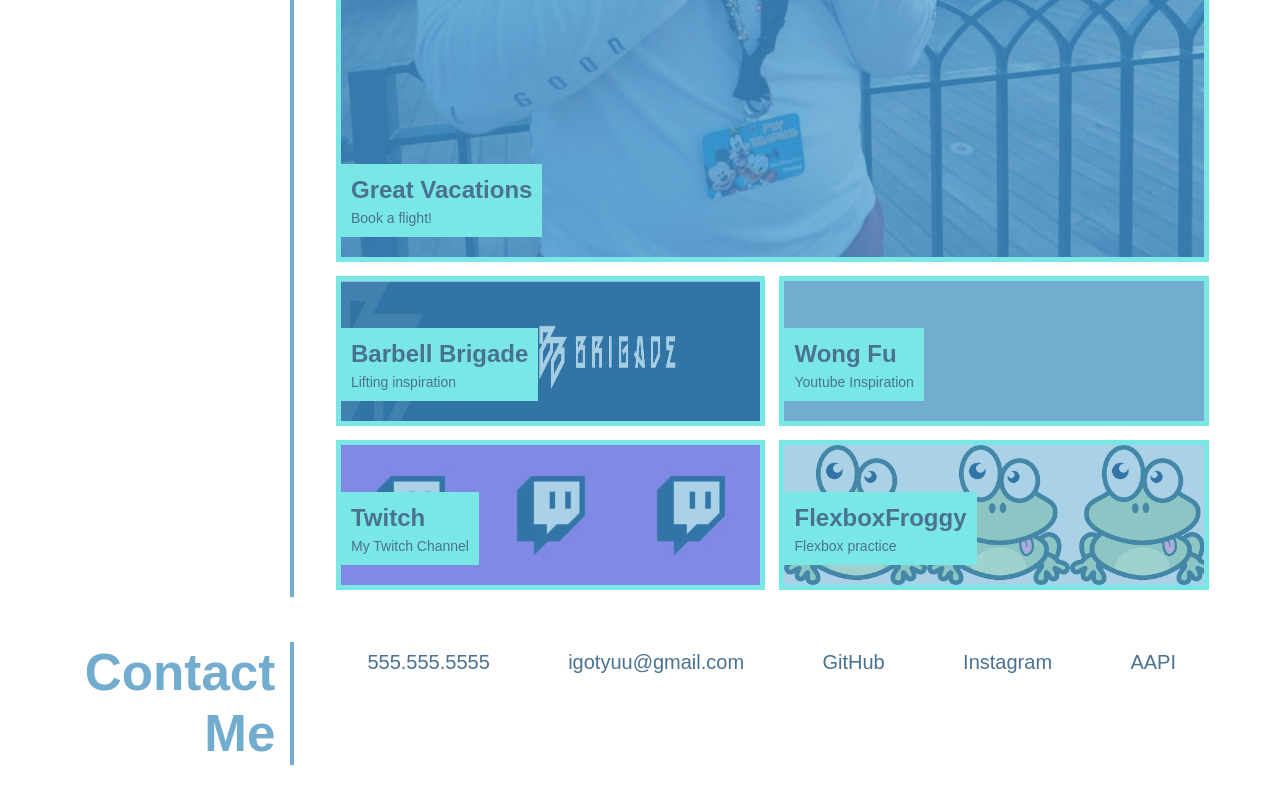
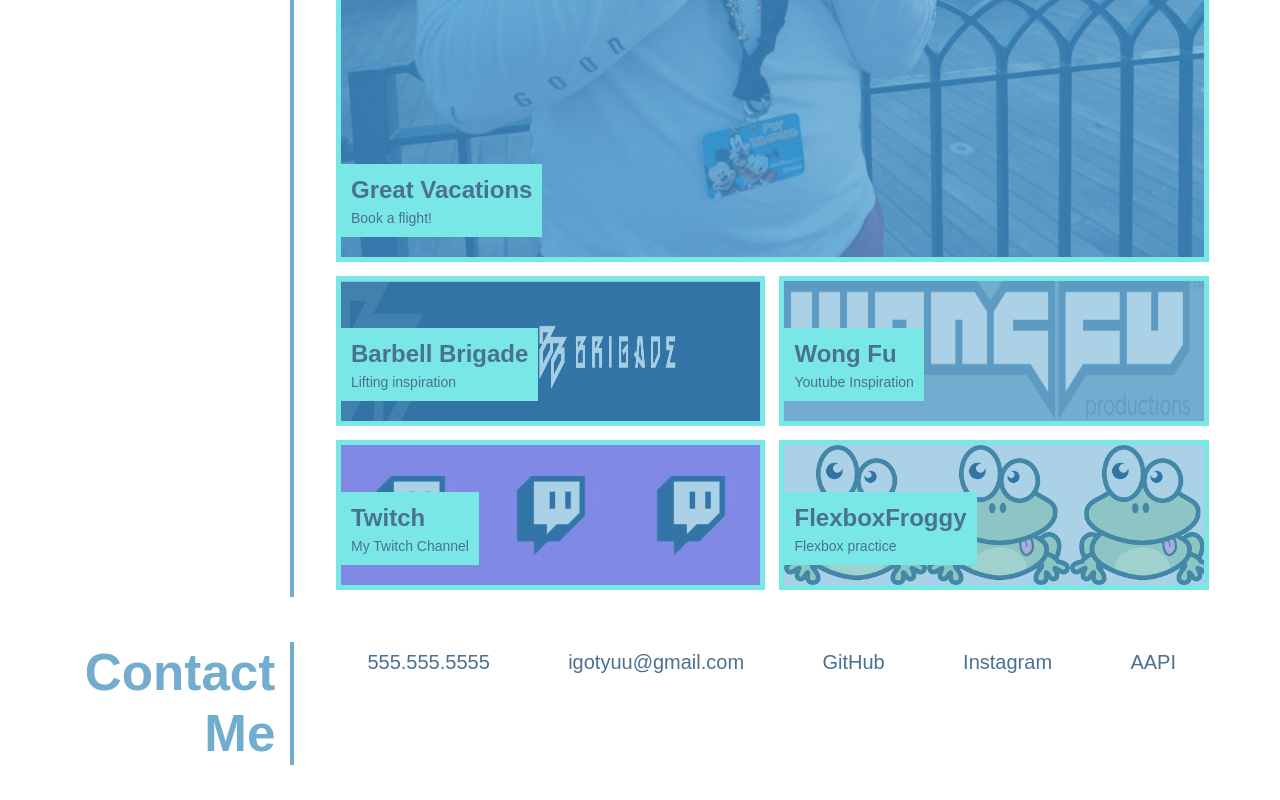
Before and after one commit to iGotYu/Portfolio-Assignment, a plain HTML site: page index.html in a window 1280 px wide. Shown: the part 1254-2054 px from the top of the page. Drawn offline with Linux system fonts and the light colour scheme.

Commit message:
image change

```diff
--- a/styles.css
+++ b/styles.css
@@ -201,7 +201,7 @@
     }
 
 .project3{
-        background-image: url("./images/WFP_logo_gray.png.crdownload");
+        background-image: url("./images/WFP_logo_gray.png");
         background-size: 100% 100%;
         background-repeat: no-repeat;
     }
```
